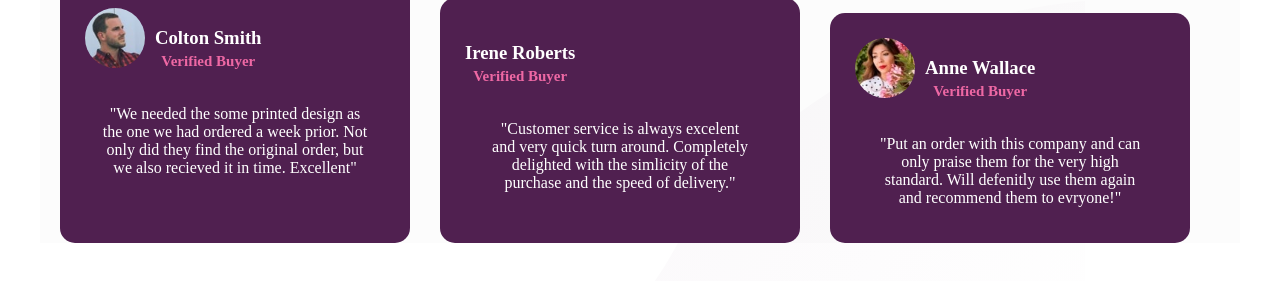
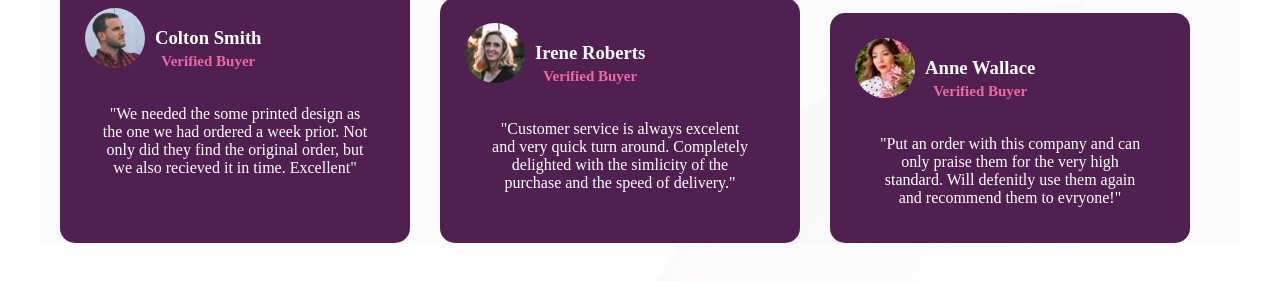
Before and after one commit to ramin47/social-proof, a plain HTML site: page index.html in a window 1280 px wide. Shown: the part 365-646 px from the top of the page. Drawn offline with Linux system fonts and the light colour scheme.

Commit message:
Update index.html

```diff
--- a/index.html
+++ b/index.html
@@ -59,7 +59,7 @@
 
      <div class="irene">
         <div class="right">
-        <img class="./images/image-irene.jpg" alt="">
+        <img class="imgs" src="./images/image-irene.jpg" alt="">
         <h3>Irene Roberts <br><span class="spans2">Verified Buyer</span></h3></div>
         <p>"Customer service is always excelent<br> and very quick turn around.
             Completely<br> delighted with the simlicity of the <br>
```
